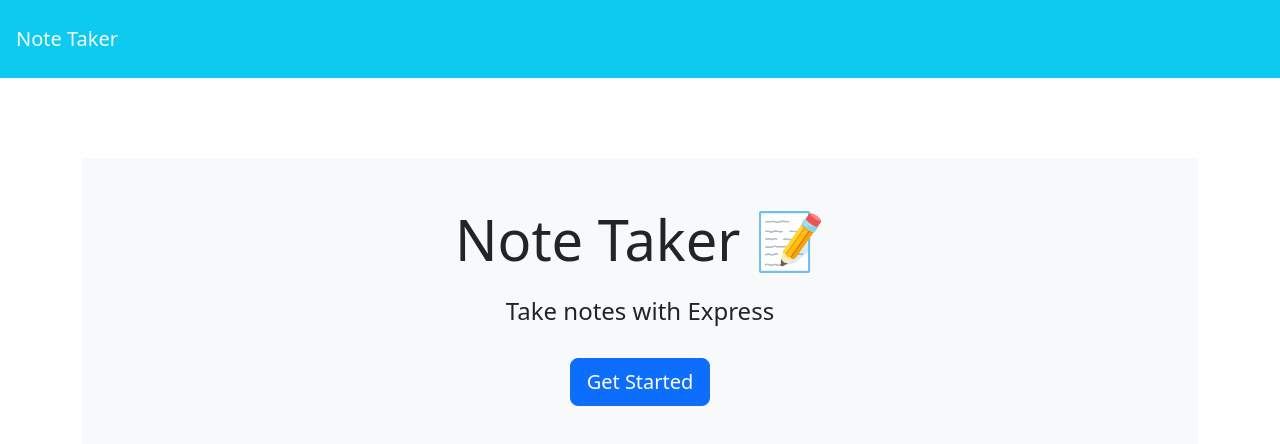
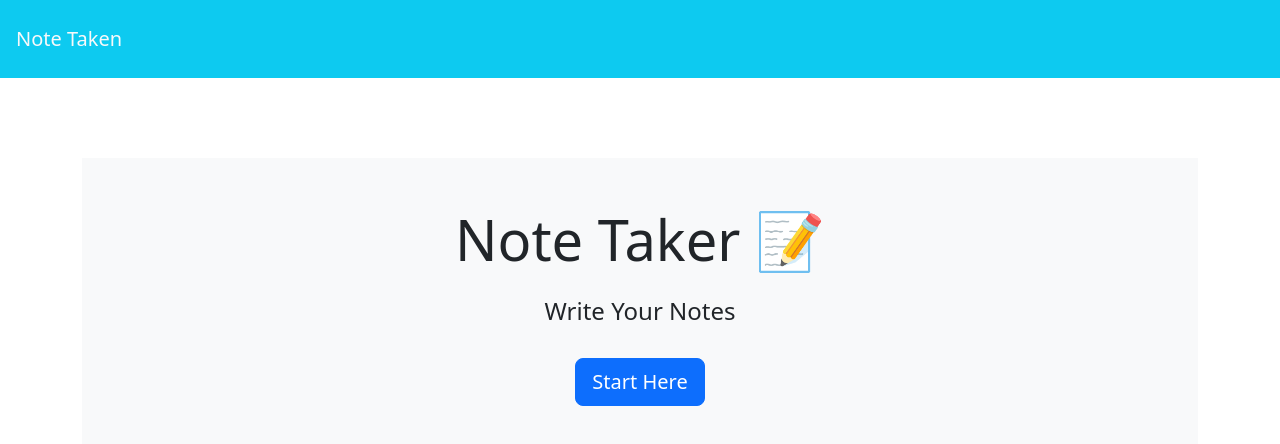
Before and after one commit to Narvinator/life-planner, a plain HTML site: page public/index.html in a window 1280 px wide. Drawn offline with nearby package versions, Linux system fonts and the light colour scheme; no server answers.

Commit message:
Update index.html

```diff
--- a/public/index.html
+++ b/public/index.html
@@ -5,20 +5,20 @@
   <meta charset="UTF-8">
   <meta name="viewport" content="width=device-width, initial-scale=1.0">
   <meta http-equiv="X-UA-Compatible" content="ie=edge">
-  <title>Note Taker</title>
+  <title>Note Taken</title>
   <link href="https://cdn.jsdelivr.net/npm/bootstrap@5.2.3/dist/css/bootstrap.min.css" rel="stylesheet" integrity="sha384-rbsA2VBKQhggwzxH7pPCaAqO46MgnOM80zW1RWuH61DGLwZJEdK2Kadq2F9CUG65" crossorigin="anonymous">
 </head>
 
 <body>
   <nav class="navbar bg-info">
-    <a class="navbar-brand text-light p-3" href="/">Note Taker
+    <a class="navbar-brand text-light p-3" href="/">Note Taken
     </a>
   </nav>
   <div class="container">
     <div style="margin-top: 80px;" class="text-center p-5 mb-4 bg-light">
       <h1 class="display-4">Note Taker <span role="img" aria-label="Memo">📝</span></h1>
-      <h4 class="mt-4">Take notes with Express</h4>
-      <a class="btn btn-primary btn-lg mt-4" href="/notes" role="button">Get Started</a>
+      <h4 class="mt-4">Write Your Notes</h4>
+      <a class="btn btn-primary btn-lg mt-4" href="/notes" role="button">Start Here</a>
     </div>
   </div>
   <script src="/assets/js/index.js"></script>
```
